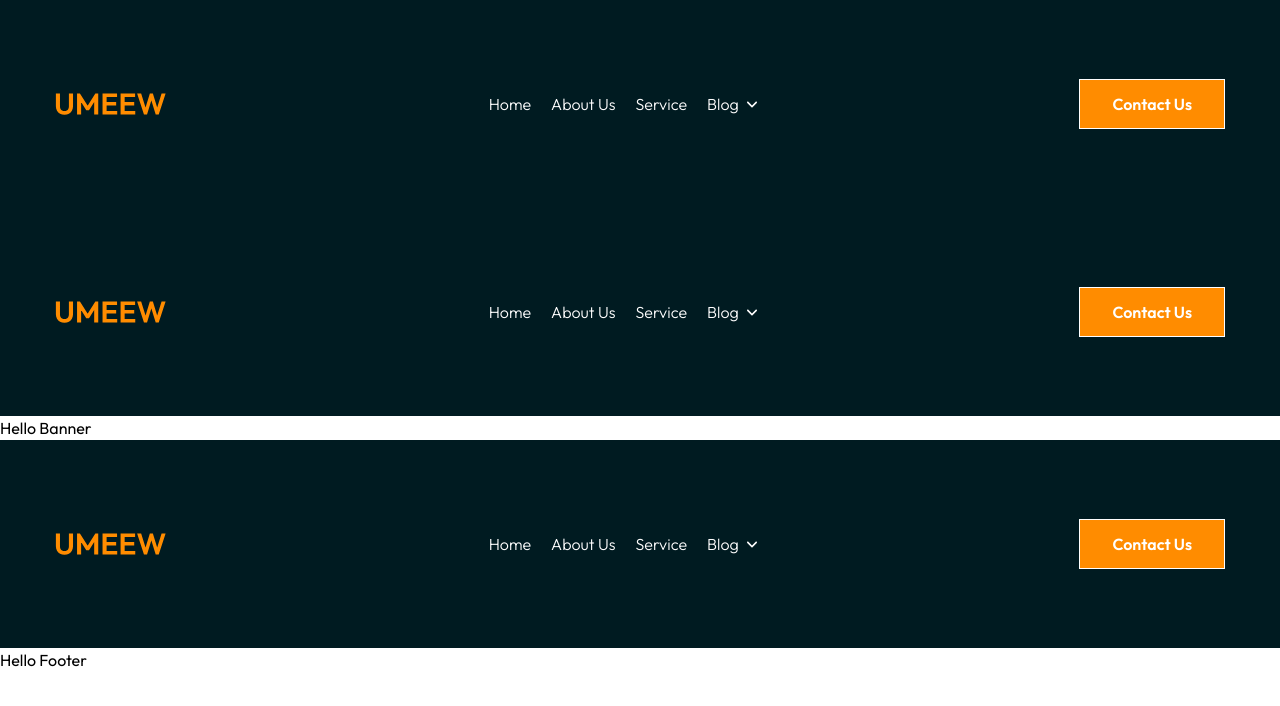
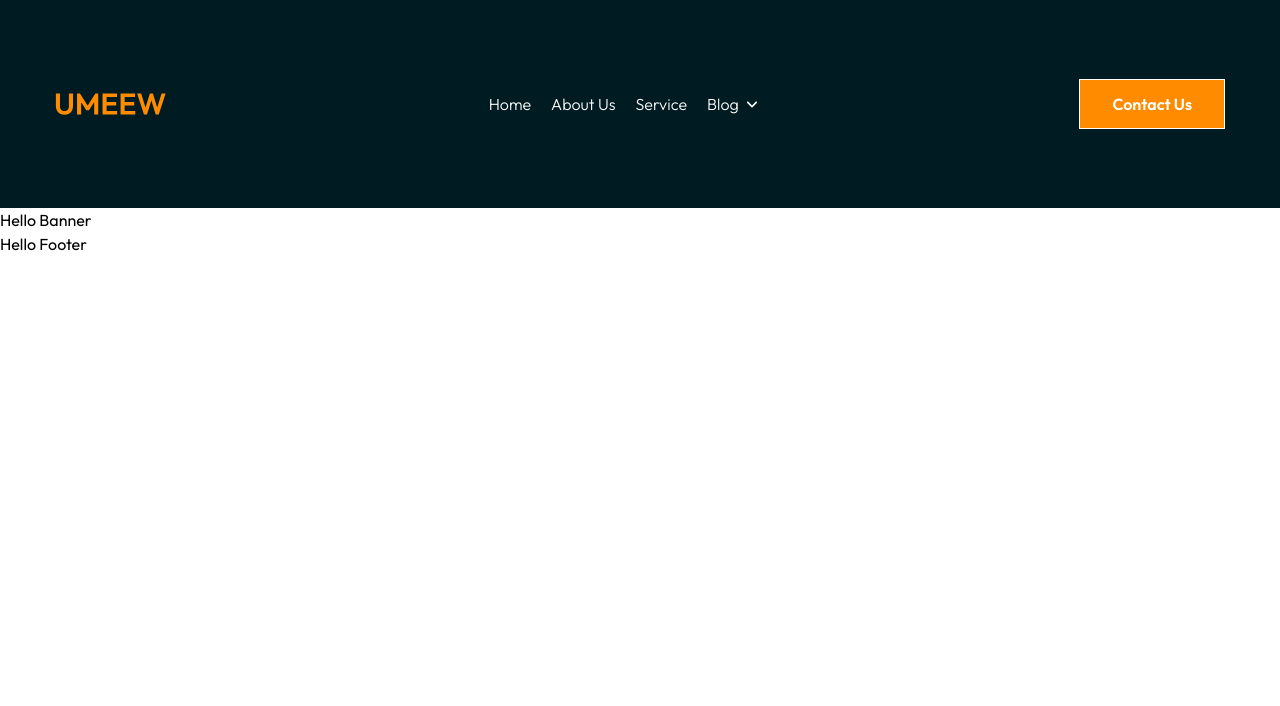
Before and after one commit to BackBenchersItHouse/Umeew-maritime, a React (Vite) app: page / in a window 1280 px wide. Shown: the top 706 px of the page. Built offline with nearby package versions, Linux system fonts and the light colour scheme; a web font is replaced by a local one.

Commit message:
Home.jsx fix

```diff
--- a/src/Pages/Home/Home.jsx
+++ b/src/Pages/Home/Home.jsx
@@ -5,9 +5,7 @@ import Banner from './Banner/Banner';
 const Home = () => {
   return (
     <>
-      <NavBar />
       <Banner />
-      <NavBar />
     </>
   );
 };
```
